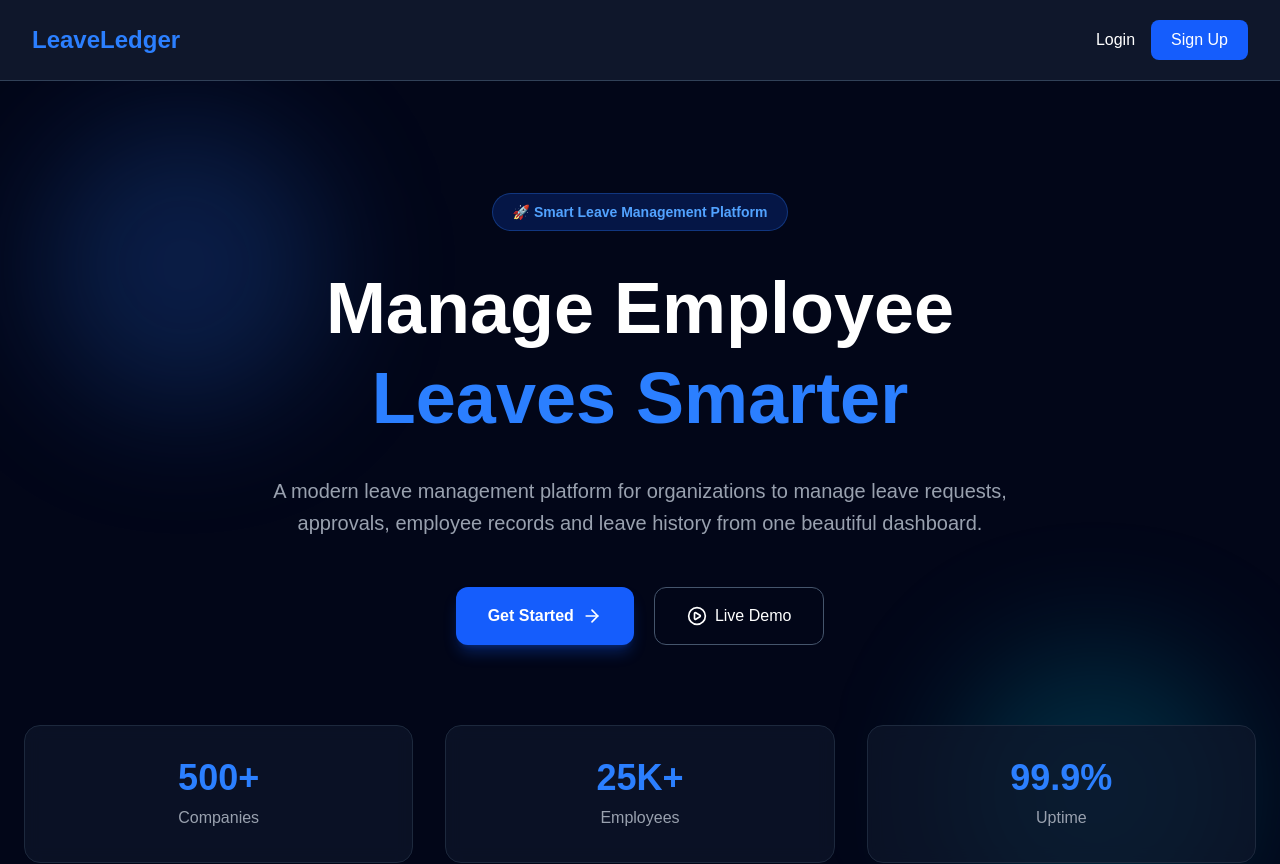
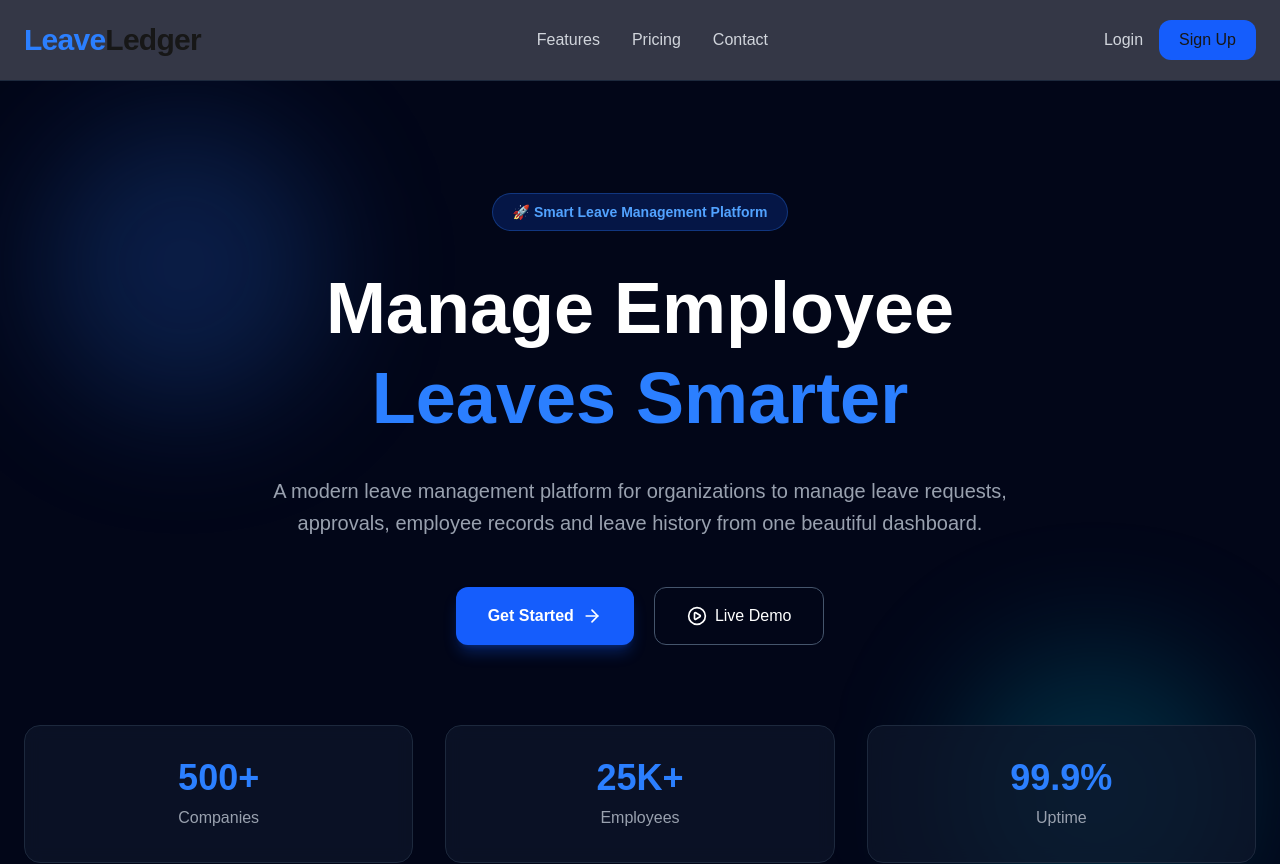
Before and after one commit to luckyverma761839-blip/leave-ledger, a Next.js app: page / in a window 1280 px wide. Shown: the top 864 px of the page. Built offline with nearby package versions, Linux system fonts and the light colour scheme.

Commit message:
feat: redesign navigation bar

```diff
--- a/src/components/Navbar.tsx
+++ b/src/components/Navbar.tsx
@@ -1,19 +1,41 @@
 export default function Navbar() {
   return (
-    <nav className="flex items-center justify-between px-8 py-5 bg-slate-900 border-b border-slate-700">
-      <h1 className="text-2xl font-bold text-blue-500">
-        LeaveLedger
+    <header className="sticky top-0 z-50 backdrop-blur-md bg-slate-950/80 border-b border-slate-800">
+      <nav className="max-w-7xl mx-auto flex items-center justify-between px-6 py-5">
+
+        <h1 className="text-3xl font-extrabold tracking-tight">
+          <span className="text-blue-500">Leave</span>Ledger
         </h1>
 
+        <div className="hidden md:flex items-center gap-8 text-gray-300">
+
+          <a href="#" className="hover:text-blue-400 transition">
+            Features
+          </a>
+
+          <a href="#" className="hover:text-blue-400 transition">
+            Pricing
+          </a>
+
+          <a href="#" className="hover:text-blue-400 transition">
+            Contact
+          </a>
+
+        </div>
+
         <div className="flex items-center gap-4">
-        <button className="text-white hover:text-blue-400 transition">
+
+          <button className="text-gray-300 hover:text-white transition">
             Login
           </button>
 
-        <button className="bg-blue-600 hover:bg-blue-700 text-white px-5 py-2 rounded-lg transition">
+          <button className="bg-blue-600 hover:bg-blue-700 px-5 py-2 rounded-xl transition">
             Sign Up
           </button>
+
         </div>
+
       </nav>
+    </header>
   );
 }
```
Lines whose indentation alone changed are shown as unchanged.
